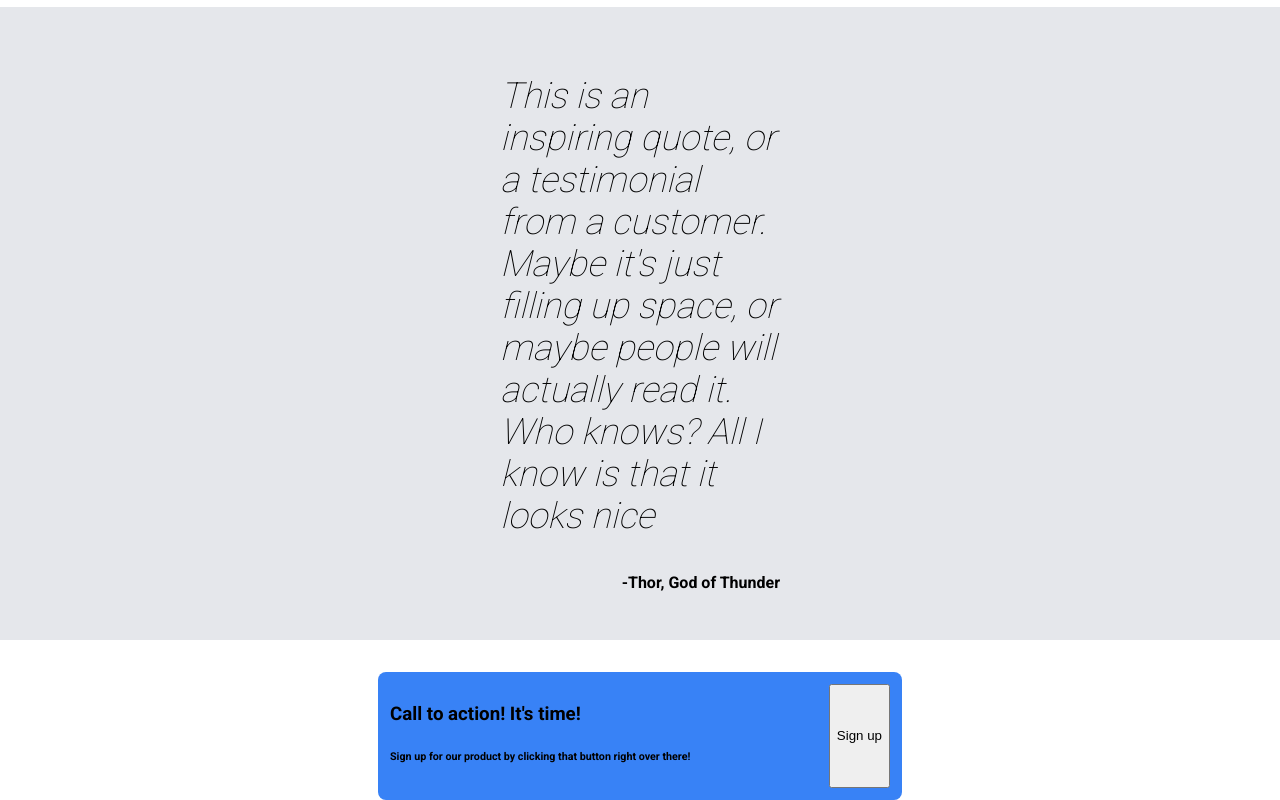
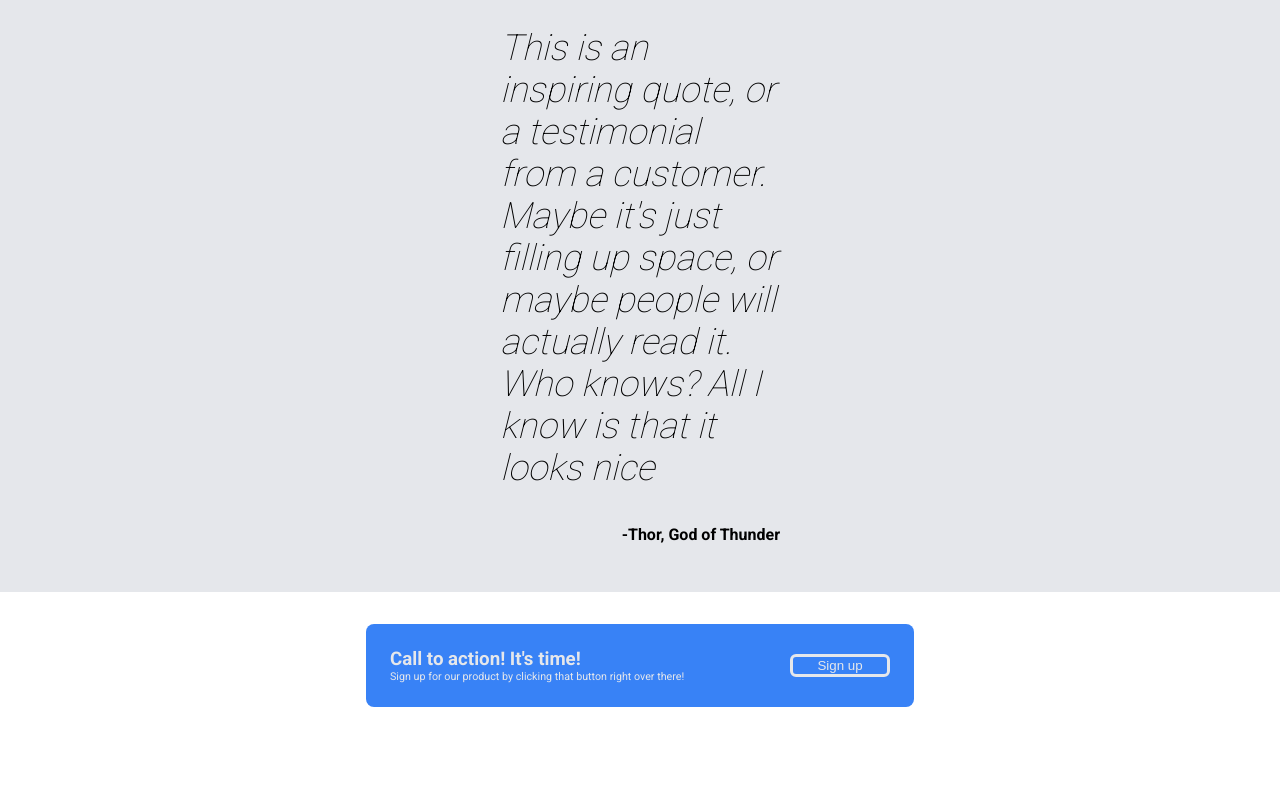
Before and after one commit to AtharvaNimje/odin-landing-page, a plain HTML site: page index.html in a window 1280 px wide. Shown: the part 766-1566 px from the top of the page. After the commit the page ends 1505 px from the top, so only its background shows below. Drawn offline with Linux system fonts and the light colour scheme.

Commit message:
add call to action section

```diff
--- a/index.html
+++ b/index.html
@@ -74,7 +74,7 @@
             <h3>Call to action! It's time!</h3>
             <h6>Sign up for our product by clicking that button right over there!</h6>
             </div>
-            <button>Sign up</button>
+            <button class="action-button">Sign up</button>
         </div>
     </div>
 </body>
--- a/styles.css
+++ b/styles.css
@@ -20,6 +20,15 @@ h2 {
     font-size: 1000;
     color: #1F2937;
     text-align: center;
+}
+
+h3, h6 {
+    color: #E5E7EB;
+    margin: 0;
+}
+
+h6{
+    font-weight: normal;
 }
 
 .header-button {
@@ -108,11 +117,24 @@ ul {
 }
 
 .action-card {
-    margin-top: 32px;
-    padding: 12px;
+    margin: 32px 0;
+    padding: 24px;
     width: 500px;
     background-color: #3882F6;
     border-radius: 8px;
     display: flex;
     justify-content: space-between;
+    align-items: center;
 }
+
+.action-button {
+    width: 100px;
+    background-color: #3882F6;
+    border-radius: 6px;
+    border: solid #E5E7EB;
+    color: #E5E7EB;
+}
+
+.action-button:hover {
+    background-color: burlywood;
+}
```
